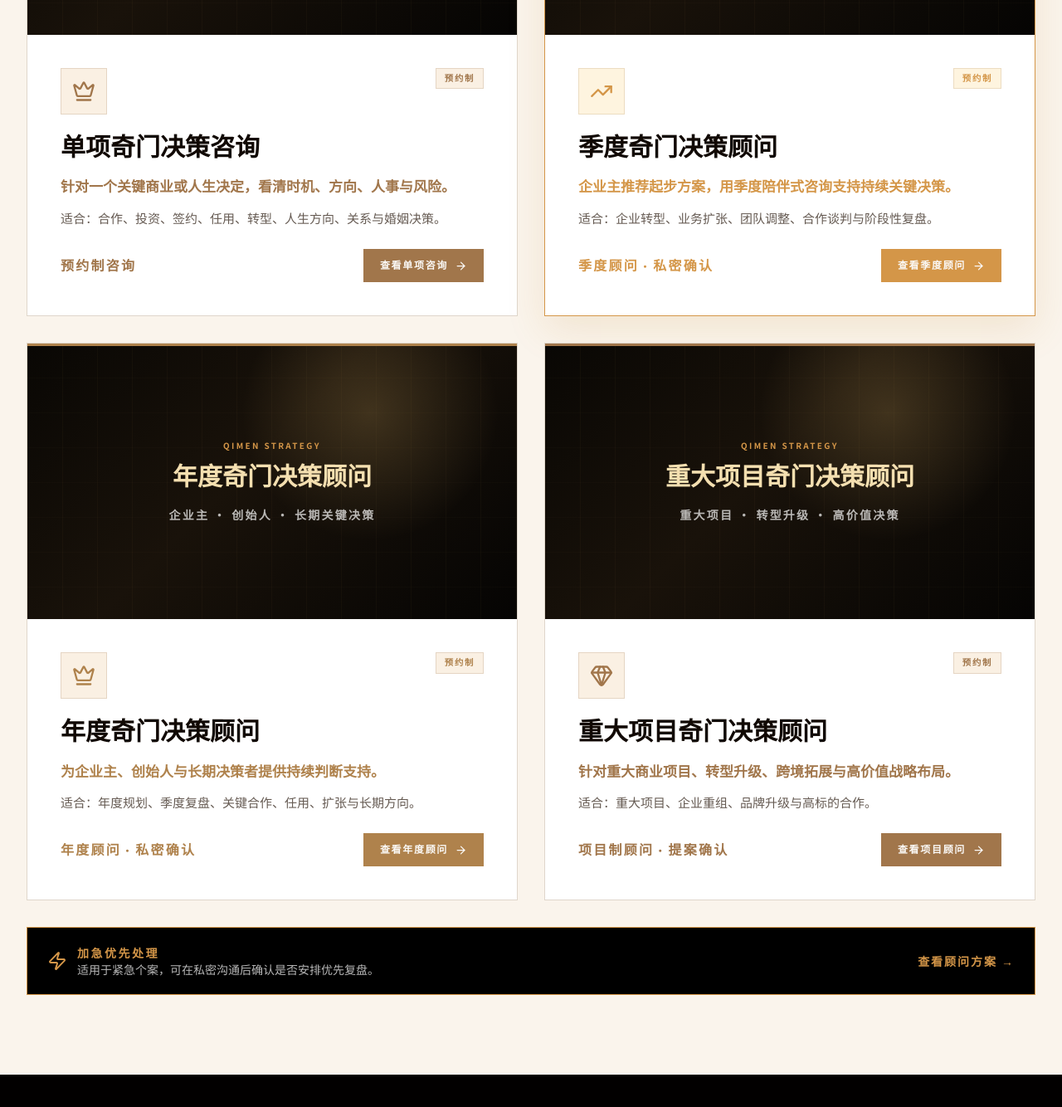
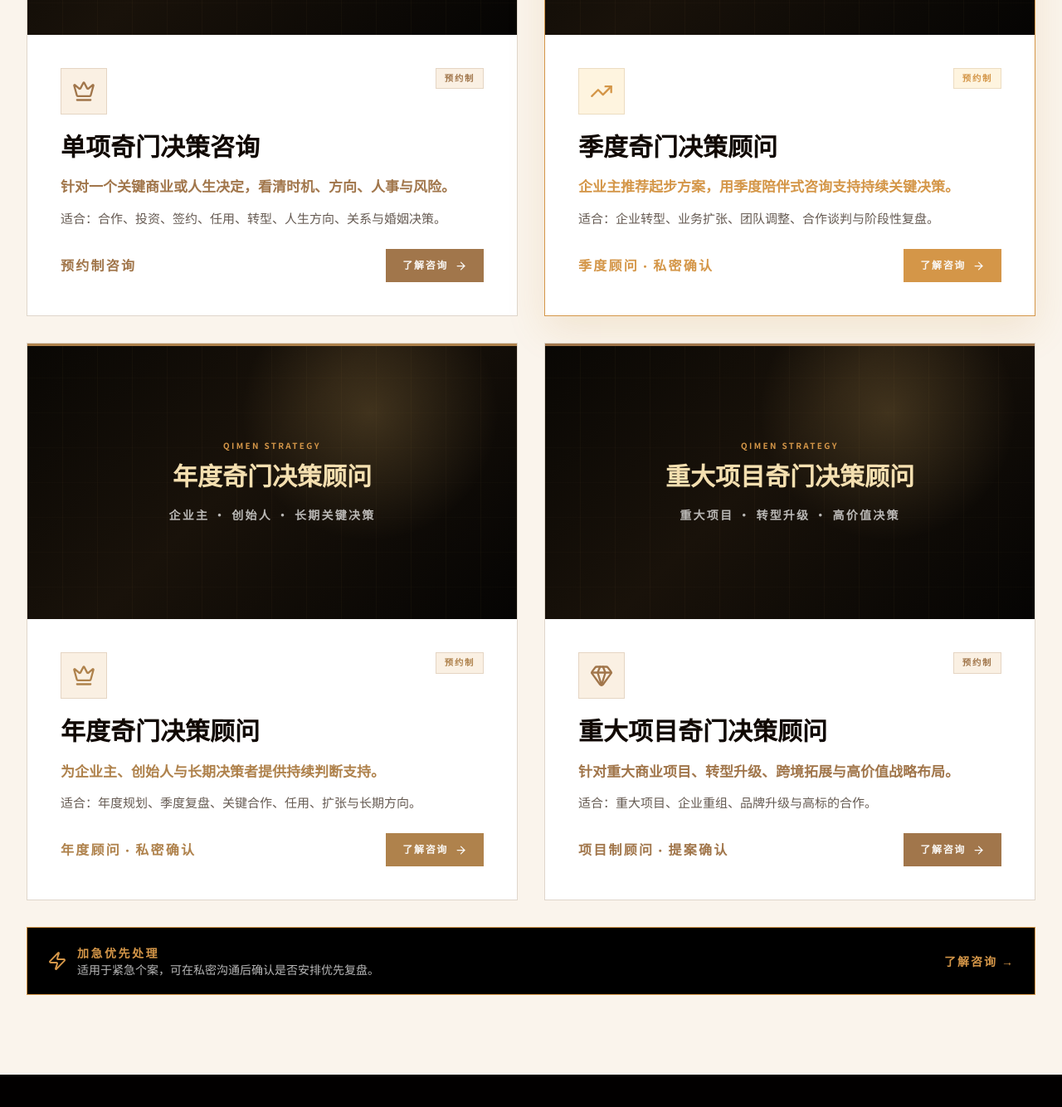
Before and after one commit to BODHIWONG/qmfeng-website, a Next.js app: page / in a window 1280 px wide. Shown: the part 2862-4196 px from the top of the page at 83% size. Built offline with nearby package versions, Linux system fonts and the light colour scheme.

Commit message:
Unify service card CTA labels

```diff
--- a/components/service-cards.tsx
+++ b/components/service-cards.tsx
@@ -27,8 +27,6 @@ type ServiceCard = {
   audienceEn: string;
   feeZh: string;
   feeEn: string;
-  ctaZh: string;
-  ctaEn: string;
   href: string;
   accentColor: string;
   accentBg: string;
@@ -54,8 +52,6 @@ const services: ServiceCard[] = [
       "For partnership, investment, signing, key appointment, transition, life direction, relationship and marriage decisions.",
     feeZh: "预约制咨询",
     feeEn: "Private Session",
-    ctaZh: "查看单项咨询",
-    ctaEn: "View Session",
     href: "/decision",
     accentColor: "oklch(0.60 0.08 65)",
     accentBg: "oklch(0.96 0.02 75)",
@@ -78,8 +74,6 @@ const services: ServiceCard[] = [
       "For business transition, expansion, team adjustment, negotiation and quarterly decision review.",
     feeZh: "季度顾问 · 私密确认",
     feeEn: "Private Arrangement",
-    ctaZh: "查看季度顾问",
-    ctaEn: "View Quarterly Advisory",
     href: "/qimen-strategy-business",
     accentColor: "oklch(0.72 0.12 70)",
     accentBg: "oklch(0.97 0.03 85)",
@@ -103,8 +97,6 @@ const services: ServiceCard[] = [
       "For annual planning, quarterly reviews, key partnerships, appointments, expansion and long-term direction.",
     feeZh: "年度顾问 · 私密确认",
     feeEn: "By Private Arrangement",
-    ctaZh: "查看年度顾问",
-    ctaEn: "View Annual Advisory",
     href: "/qimen-strategy-business",
     accentColor: "oklch(0.64 0.09 70)",
     accentBg: "oklch(0.96 0.02 75)",
@@ -127,8 +119,6 @@ const services: ServiceCard[] = [
       "For major projects, restructuring, brand transformation and high-value partnerships.",
     feeZh: "项目制顾问 · 提案确认",
     feeEn: "Proposal Based",
-    ctaZh: "查看项目顾问",
-    ctaEn: "View Project Advisory",
     href: "/qimen-strategy-business",
     accentColor: "oklch(0.60 0.08 65)",
     accentBg: "oklch(0.96 0.02 75)",
@@ -277,7 +267,7 @@ export default function ServiceCards() {
                     className="inline-flex items-center justify-center gap-2 px-5 py-3 text-xs font-bold uppercase tracking-[0.14em] transition-all duration-300 hover:opacity-90 hover:shadow-[0_10px_25px_rgba(0,0,0,0.12)]"
                     style={{ fontFamily: "var(--font-lato), sans-serif", background: service.accentColor, color: "oklch(0.98 0.005 75)" }}
                   >
-                    {t(service.ctaZh, service.ctaEn)}
+                    {t("了解咨询", "View Consultation")}
                     <ArrowRight size={15} />
                   </Link>
                 </div>
@@ -302,7 +292,7 @@ export default function ServiceCards() {
             href="/qimen-strategy-business"
             className="text-sm font-bold uppercase tracking-[0.14em] text-[oklch(0.72_0.12_70)] transition hover:text-white"
           >
-            {t("查看顾问方案", "View Advisory Programs")} →
+            {t("了解咨询", "View Consultation")} →
           </Link>
         </div>
       </div>
```
